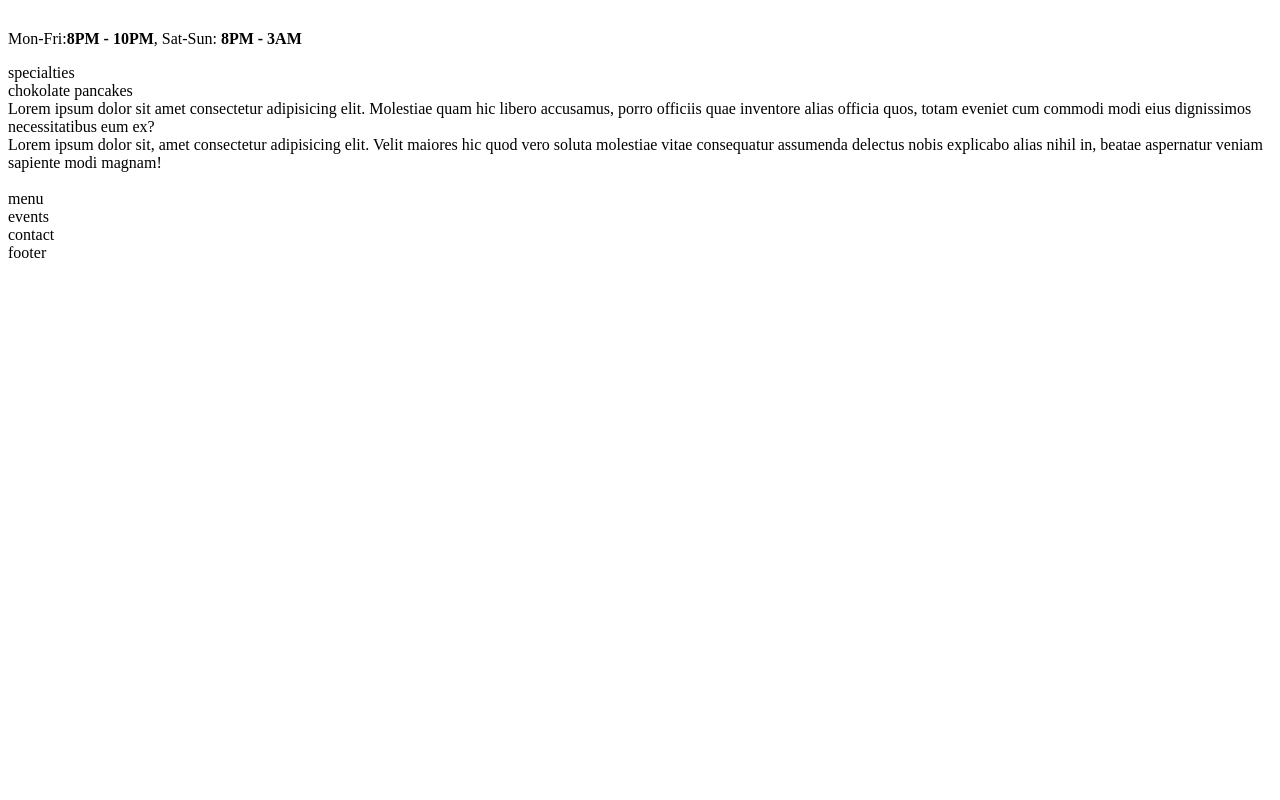
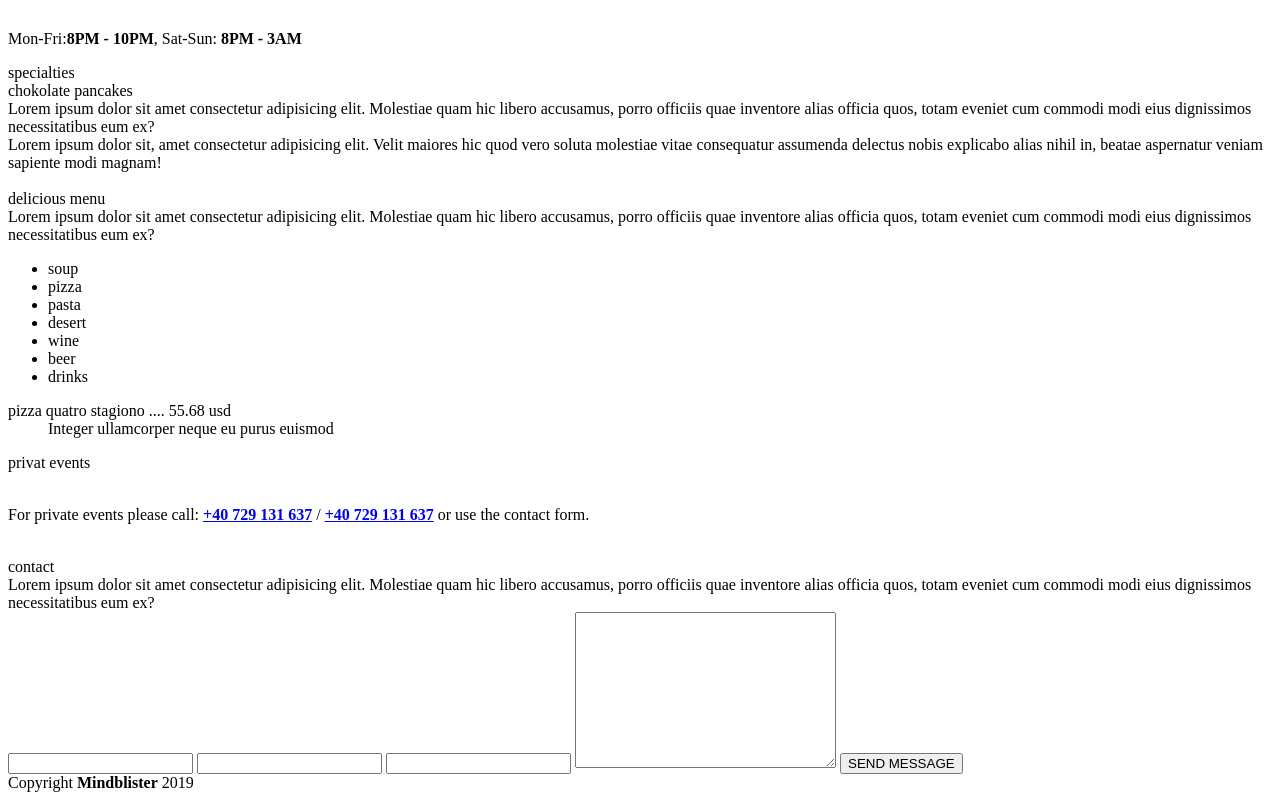
Before and after one commit to sopel1996/hungryPeople, a plain HTML site: page index.html in a window 1280 px wide. Shown: the part 783-1583 px from the top of the page. Before the commit the page ends 1053 px from the top, so only its background shows below. Drawn offline with Linux system fonts and the light colour scheme.

Commit message:
донабросал первичную разметку

```diff
--- a/index.html
+++ b/index.html
@@ -89,10 +89,10 @@
                     <form action="" method="post">
                         <input type="text" name="bookName" id="">
                         <input type="date" name="bookDate" id="">
-                        <input type="email" name="contactEmail" id="">
+                        <input type="email" name="bookContactEmail" id="">
                         <input type="number" name="peopleCount" id="">
                         <input type="time" name="bookTime" id="">
-                        <input type="tel" name="conptactPhone" id="">
+                        <input type="tel" name="bookContactPhone" id="">
                         <input type="submit" value="BOOK NOW">
                     </form>
                 </div>
@@ -127,23 +127,74 @@
         </section>
         <section class="sectionMenu" id="menu">
             <div class="sectionInner">
-                menu
-            </div>
+                <div class="sectionInner">
+                    <div class="sectionContent">
+                        <div class="sectionTitle _black _uppercase">delicious menu</div>
+                        <div class="sectionSubTitle _black">Lorem ipsum dolor sit amet consectetur adipisicing elit.
+                            Molestiae quam hic libero accusamus, porro officiis quae inventore alias officia quos, totam
+                            eveniet cum commodi modi eius dignissimos necessitatibus eum ex?</div>
+                    </div>
+                    <div class="sectionContentMenu">
+                        <ul>
+                            <li class="_uppercase _small">soup</li>
+                            <li class="_uppercase _small">pizza</li>
+                            <li class="_uppercase _small">pasta</li>
+                            <li class="_uppercase _small">desert</li>
+                            <li class="_uppercase _small">wine</li>
+                            <li class="_uppercase _small">beer</li>
+                            <li class="_uppercase _small">drinks </li>
+                        </ul>
+
+                        <dl>
+                            <dt class="_uppercase">pizza quatro stagiono .... 55.68 usd</dt>
+                            <dd class="_gray _margin0 _small">Integer ullamcorper neque eu purus euismod</dd>
+                        </dl>
+                    </div>
+                </div>
         </section>
         <section class="sectionEvents" id="events">
+            <div class="sectionTitle _uppercase _small">
+                privat events
+            </div>
             <div class="sectionInner">
-                events
+                <div class="sectionImg">
+                    <img src="" alt="">
+                    <img src="" alt="">
+                    <img src="" alt="">
+                    <img src="" alt="">
+                </div>
+                <p class="_small _gray">For private events please call: <a href='tel:+40729131637'
+                        class="_noColor"><b>+40 729 131 637</b></a> /
+                    <a href='tel:+40729131637' class="_noColor"><b>+40 729 131 637</b></a> or use
+                    the contact form.
+                </p>
+            </div>
+            <div class="sectionEventsShowRoom">
+                <img src="" alt="">
+                <img src="" alt="">
+                <img src="" alt="">
+                <img src="" alt="">
             </div>
         </section>
         <section class="sectionContact" id="contact">
             <div class="sectionInner">
-                contact
+                <div class="sectionTitle _black _uppercase _center">contact</div>
+                <div class="sectionSubTitle _black">Lorem ipsum dolor sit amet consectetur adipisicing elit.
+                    Molestiae quam hic libero accusamus, porro officiis quae inventore alias officia quos, totam
+                    eveniet cum commodi modi eius dignissimos necessitatibus eum ex?</div>
             </div>
+            <form action="" method="post">
+                <input type="text" name="contactName" id="">
+                <input type="email" name="contactEmail" id="">
+                <input type="tel" name="contactPhone" id="">
+                <textarea name="" id="" cols="30" rows="10"></textarea>
+                <input type="submit" value="SEND MESSAGE">
+            </form>
         </section>
     </main>
     <footer class="sectionFooter">
-        <div class="sectionInner">
-            footer
+        <div class="_center">
+            Copyright <b>Mindblister</b> 2019
         </div>
     </footer>
 </body>
```
Also changed, not shown: img/svg/social.svg (added).
